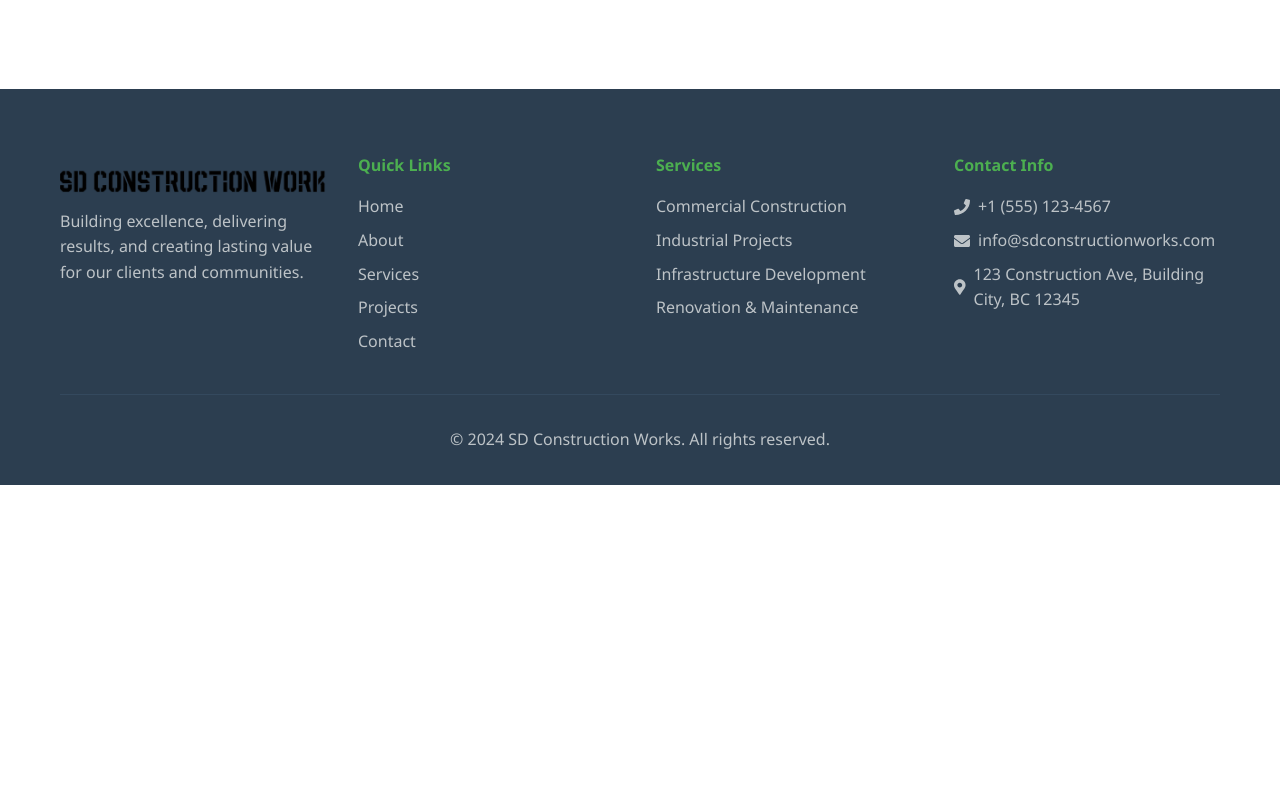
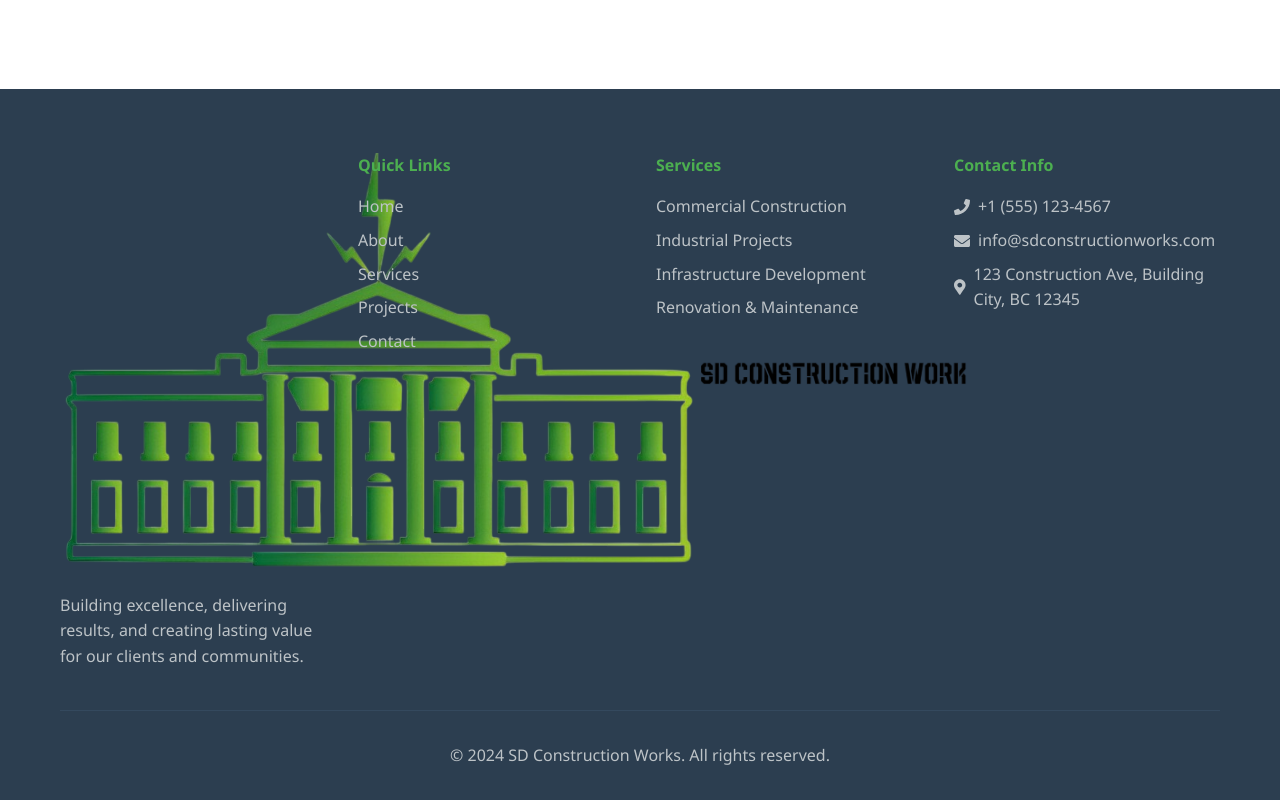
Before and after one commit to sahilaggrwll/SD-Construction-Work, a React (Create React App) app: page / in a window 1280 px wide. Shown: the part 4714-5514 px from the top of the page. Before the commit the page ends 5199 px from the top, so only its background shows below. Built offline with nearby package versions, Linux system fonts and the light colour scheme.

Commit message:
Logo Images Path Updated

```diff
--- a/src/App.js
+++ b/src/App.js
@@ -94,8 +94,8 @@ function App() {
             animate={{ opacity: 1, x: 0 }}
             transition={{ duration: 0.5 }}
           >
-            <img src="/logo.png" alt="SD Construction Works Logo" className="logo-icon" />
-            <img src="/text.png" alt="SD Construction Works Text" className="logo-text" />
+            <img src={process.env.PUBLIC_URL + "/logo.png"} alt="SD Construction Works Logo" className="logo-icon" />
+            <img src={process.env.PUBLIC_URL + "/text.png"} alt="SD Construction Works Text" className="logo-text" />
           </motion.div>
 
           <div className="nav-menu">
@@ -440,7 +440,8 @@ function App() {
           <div className="footer-content">
             <div className="footer-section">
               <div className="footer-logo">
-                <img src="/text.png" alt="SD Construction Works Text" className="logo-text" />
+                <img src={process.env.PUBLIC_URL + "/logo.png"} alt="SD Construction Works Logo" />
+                <img src={process.env.PUBLIC_URL + "/text.png"} alt="SD Construction Works Text" className="logo-text" />
               </div>
               <p>Building excellence, delivering results, and creating lasting value for our clients and communities.</p>
             </div>
```
